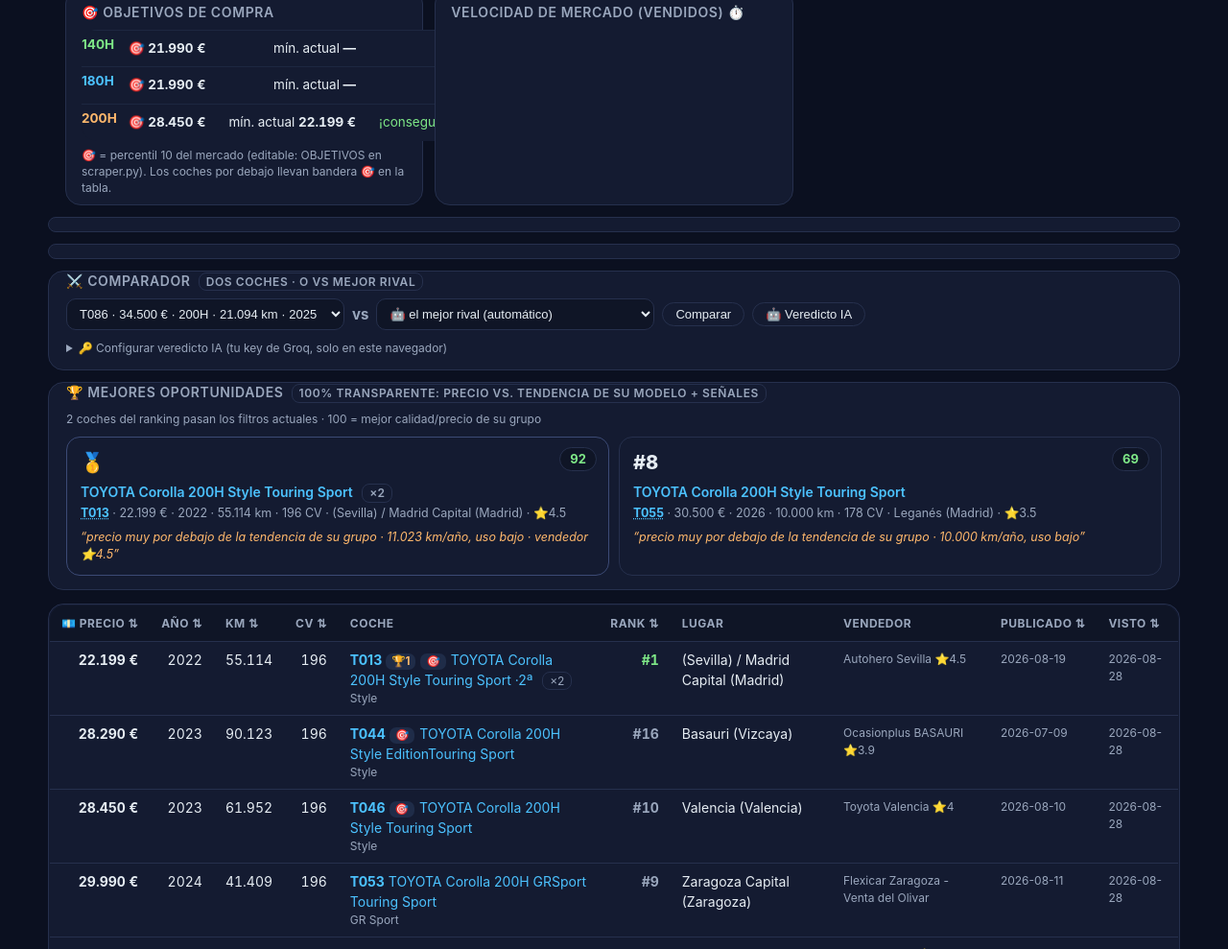
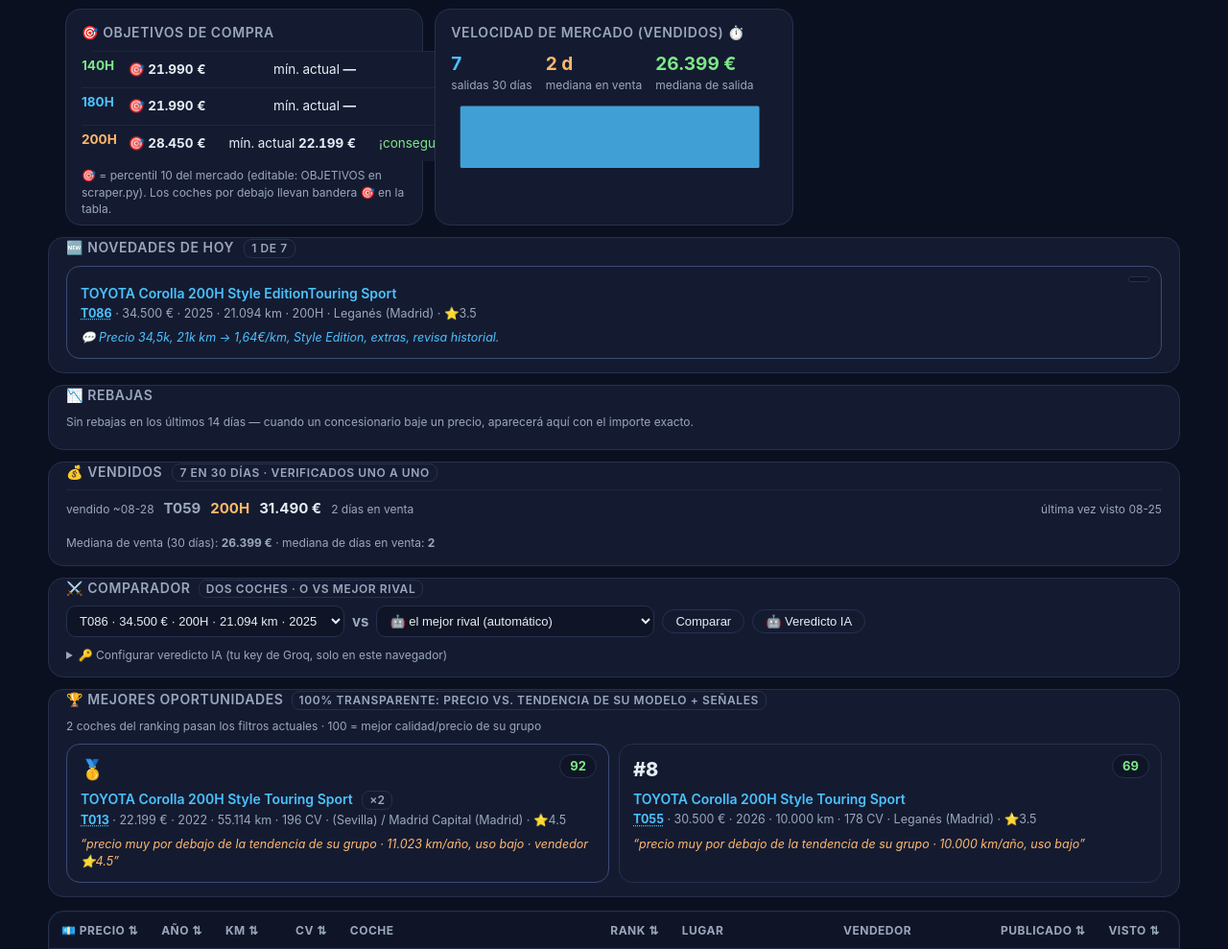
Before and after one commit to Over84sp/coches-corolla, a plain HTML site: page docs/index.html in a window 1280 px wide. Shown: the part 1257-2246 px from the top of the page at 96% size. Drawn offline with Linux system fonts and the light colour scheme.

Commit message:
Sección 💰 Vendidos completa (la función no llegó a guardarse en el parche anterior)

```diff
--- a/docs/index.html
+++ b/docs/index.html
@@ -112,6 +112,7 @@
 <nav class="anclas">
   <a href="#" id="btnRefrescar" title="Recargar con los últimos datos">🔄 Actualizar</a>
   <a href="#novedadesSec">🆕 Novedades</a>
+  <a href="#vendidosSec">💰 Vendidos</a>
   <a href="#cmpSec">⚔️ Comparador</a>
   <a href="#rankSec">🏆 Ranking</a>
   <a href="#chartsGrid">📊 Gráficos</a>
@@ -147,6 +148,8 @@
 <div class="rankwrap card" id="novedadesSec" style="padding-bottom:14px"></div>
 
 <div class="rankwrap card" id="rebajasSec" style="padding-bottom:14px"></div>
+
+<div class="rankwrap card" id="vendidosSec" style="padding-bottom:14px"></div>
 
 <div class="rankwrap card" id="cmpSec" style="padding-bottom:14px">
   <h3>⚔️ Comparador <span class="tag" style="margin-left:4px">dos coches · o vs mejor rival</span></h3>
@@ -662,6 +665,35 @@
   box.innerHTML=html;
 }
 
+/* ─── vendidos verificados ─── */
+function vendidosSec(){
+  const box=document.getElementById('vendidosSec');
+  const todas=DATA.vendidos||[];
+  const pasa=v=>(!F.modelo.size||F.modelo.has(v.modelo))&&(!F.trim.size||F.trim.has(trimDe(v.titulo||'x')));
+  const V=todas.filter(pasa).reverse().slice(0,20);
+  const hace30=new Date(Date.now()-30*864e5).toISOString().slice(0,10);
+  const mes=todas.filter(v=>v.confirmado>=hace30);
+  let html=`<h3>💰 Vendidos <span class=tag>${mes.length} en 30 días · verificados uno a uno</span></h3>`;
+  if(!V.length){
+    html+=`<p class=mini style="margin:0 0 6px">Todavía sin ventas confirmadas. Cuando un anuncio desaparece (2+ días sin verse), se comprueba su URL: si coches.net lo ha retirado, el coche pasa aquí con su último precio.</p>`;
+    box.innerHTML=html;return;
+  }
+  V.forEach(v=>{
+    html+=`<div style="display:flex;flex-wrap:wrap;gap:4px 10px;align-items:center;padding:8px 0;border-top:1px solid #1d2740">`+
+      `<span class=mini style="color:var(--tx2)">vendido ~${v.confirmado.slice(5)}</span>`+
+      `${v.ref?`<b style="color:var(--tx2)">${v.ref}</b>`:''}<b style="color:${COLMOD[v.modelo]||'var(--tx)'}">${v.modelo}</b>`+
+      `<b>${fmtE(v.precio)}</b>`+
+      (v.dias!=null&&v.dias!==''?`<span class=mini>${v.dias} días en venta</span>`:'')+
+      `<span class=mini style="margin-left:auto">última vez visto ${v.fecha.slice(5)}</span></div>`;
+  });
+  if(mes.length>1){
+    const med=a=>{const x=a.filter(Number).sort((p,q)=>p-q);return x.length?x[x.length>>1]:null};
+    const mp=med(mes.map(v=>v.precio)), md=med(mes.map(v=>v.dias));
+    html+=`<p class=mini style="margin:8px 0 0">Mediana de venta (30 días): <b>${mp?fmtE(mp):'—'}</b>${md?` · mediana de días en venta: <b>${md}</b>`:''}</p>`;
+  }
+  box.innerHTML=html;
+}
+
 /* ─── comparador ─── */
 function etiquetaCoche(c){return `${c.ref?c.ref+' · ':''}${fmtE(c.precio)} · ${versionDe(c)} · ${fmtN(c.km)} km · ${c.anyo} · ${(c.lugares||'').split('(')[0]}`}
 function mejorRival(c){
```
Also changed, not shown: docs/plantilla.html (+32 -0 lines), .data/referencias.csv.
